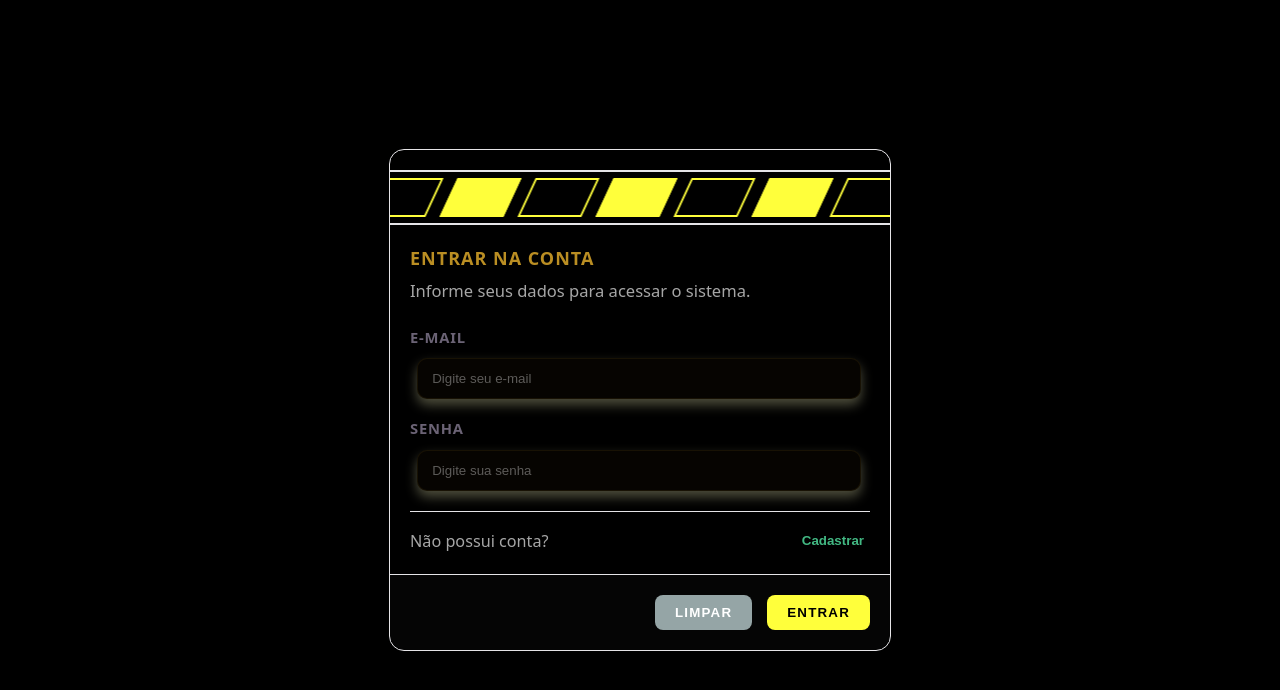
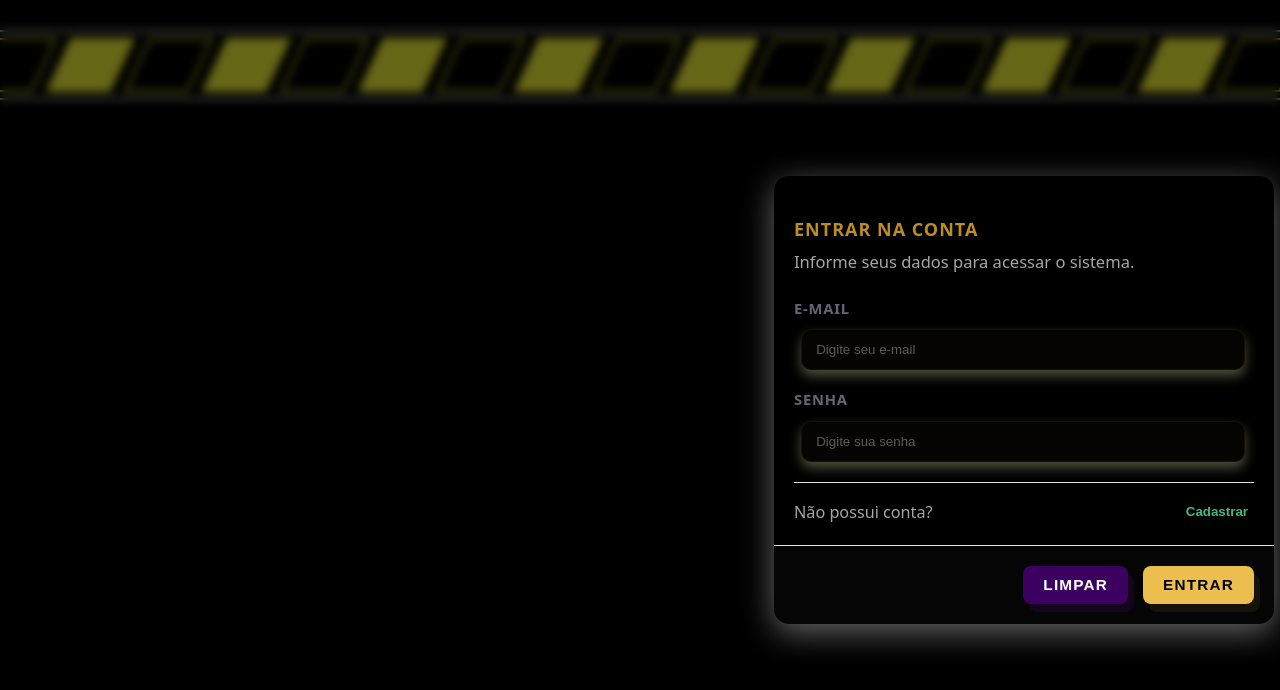
Before and after one commit to ordepgoulart/Peralta, a Vue app in the folder frontend/: page /login in a window 1280 px wide. Shown: the top 690 px of the page. Built offline with nearby package versions, Linux system fonts and the light colour scheme.

Commit message:
Subindo o começo do meu entendimento

```diff
--- a/frontend/src/components/forms/FormUsuario.vue
+++ b/frontend/src/components/forms/FormUsuario.vue
@@ -1,7 +1,5 @@
 <template>
-    <div class="modal-overlay">
-        <div class="modal-container">
-            <StripSlide height="35px" />
+      <div class="modal-container">
 
             <main class="modal-body">
                 <div class="auth-form">
@@ -64,7 +62,6 @@
                 </Button>
             </footer>
         </div>
-    </div>
 </template>
 
 <script>
@@ -167,20 +164,7 @@ export default {
 </script>
 
 <style scoped>
-.modal-overlay
-{
-    position: fixed;
-    top: 0;
-    left: 0;
-    width: 100%;
-    height: 100%;
-    background: rgba(0, 0, 0, 0.6);
-    display: flex;
-    align-items: center;
-    justify-content: center;
-    z-index: 1000;
-    backdrop-filter: blur(4px);
-}
+
 
 .modal-container
 {
@@ -190,8 +174,7 @@ export default {
     max-width: 500px;
     border-radius: 15px;
     overflow: hidden;
-    border: 1px solid var(--border);
-    box-shadow: 0 10px 25px rgba(0, 0, 0, 0.3);
+    box-shadow: 0 8px 32px rgba(255,255,255,0.4);
     display: flex;
     flex-direction: column;
 }
@@ -202,15 +185,6 @@ export default {
     text-transform: uppercase;
     letter-spacing: 1px;
     font-size: 1.1em;
-}
-
-.close-btn
-{
-    background: none;
-    border: none;
-    font-size: 1.5em;
-    color: var(--text);
-    cursor: pointer;
 }
 
 .modal-body
@@ -230,7 +204,11 @@ export default {
 
 .btn-cancel
 {
-    background: #95a5a6 !important;
+    background: #3C0061 !important;
+    box-shadow: 6px 8px rgba(157,0,255, 0.1);
+    font-size: 0.85em;
+    font-weight: bold;
+    text-shadow: rgba(149, 165, 166, 0.1) 1px 1px 1px;
     color: white !important;
     padding: 10px 20px !important;
 }
@@ -238,6 +216,12 @@ export default {
 .btn-confirm
 {
     padding: 10px 20px !important;
+    background: #EBBE4D !important;
+    box-shadow: 6px 8px rgba(186,142,35, 0.1);
+    font-size: 0.85em;
+    font-weight: bold;
+    text-shadow: rgba(255, 255, 255, 0.1) 1px 1px 1px;
+    color: black !important;
 }
 
 .auth-form
--- a/frontend/src/pages/LoginView.vue
+++ b/frontend/src/pages/LoginView.vue
@@ -1,9 +1,10 @@
 <script >
   import api from "../service/api.js";
   import AuthModal from "../components/forms/FormUsuario.vue";
+  import StripSlide from "../components/ui/StripSlide.vue";
   export default {
     name: "LoginView",
-    components: {AuthModal},
+    components: {StripSlide, AuthModal},
     data() {
       return { authMode: "login" };
     },
@@ -22,17 +23,46 @@
 
 <template>
   <div class="center">
-    <AuthModal
-        :mode="authMode"
-        @update:mode="authMode = $event"
-        @confirm="handleAuth"
-    />
+    <StripSlide height="50px" />
+    <div class="overlay">
+      <div class="logo">
+
+      </div>
+      <AuthModal
+          :mode="authMode"
+          @update:mode="authMode = $event"
+          @confirm="handleAuth"
+      />
+    </div>
+
   </div>
 </template>
 
 <style scoped>
-    #center
+    .center
     {
-        padding: 60px;
+        padding-top: 30px;
+    }
+    .overlay
+    {
+      position: fixed;
+      top: 0;
+      left: 0;
+      width: 100%;
+      height: 100%;
+      background: rgba(0, 0, 0, 0.6);
+      display: flex;
+      align-items: center;
+      justify-content: center;
+      z-index: 1000;
+      backdrop-filter: blur(4px);
+    }
+    .logo
+    {
+      display: flex;
+      flex-direction: column;
+      align-items: center;
+      justify-content: center;
+      width: 60%;
     }
 </style>
```
